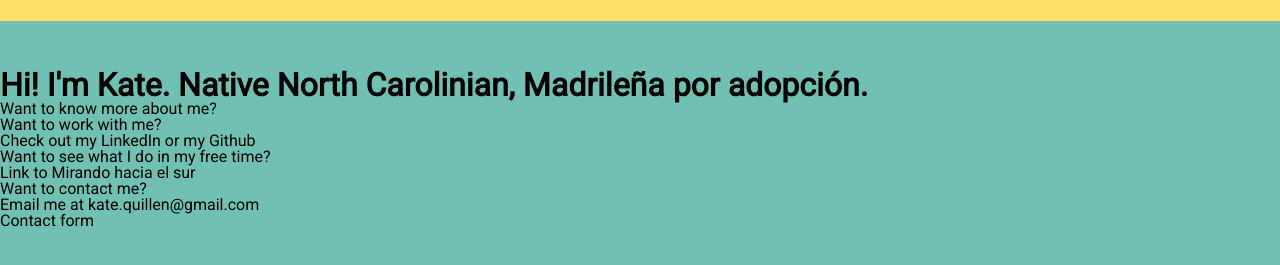
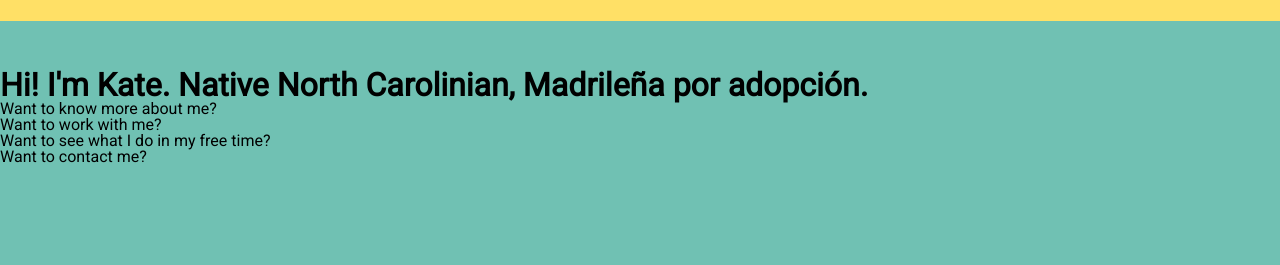
Before and after one commit to katequillen/kate-queue-web, a website: page src/html/index.html in a window 1280 px wide. Shown: the part 99-364 px from the top of the page. Drawn offline with nearby package versions, Linux system fonts and the light colour scheme; files that its build step writes are made by us from their sources.

Commit message:
added hidden tags to popups

```diff
--- a/src/html/index.html
+++ b/src/html/index.html
@@ -22,17 +22,22 @@
     <h1>Hi! I'm Kate. Native North Carolinian, Madrileña por adopción.</h1>
 
     <div class="page">
-      <div>Want to know more about me?</div>
-      <div>
+      <div class="js-bio">
+        Want to know more about me?
+        <div class="js-bio-pop" hidden>Bio here</div>
+      </div>
+      <div class="js-work">
         Want to work with me?
-        <div>Check out my LinkedIn or my Github</div>
+        <div class="js-work-pop" hidden>Check out my LinkedIn or my Github</div>
       </div>
 
-      <div>Want to see what I do in my free time?</div>
-      <div>Link to Mirando hacia el sur</div>
-      <div>
+      <div class="js-hobbies">Want to see what I do in my free time?</div>
+      <div class="js-contact-pop hidden" hidden>
+        Link to Mirando hacia el sur
+      </div>
+      <div class="js-contact">
         Want to contact me?
-        <div>
+        <div class="js-contact-pop" hidden>
           Email me at kate.quillen@gmail.com
           <form>Contact form</form>
         </div>
```
Also changed, not shown: src/js/popups.js (+4 -3 lines).
